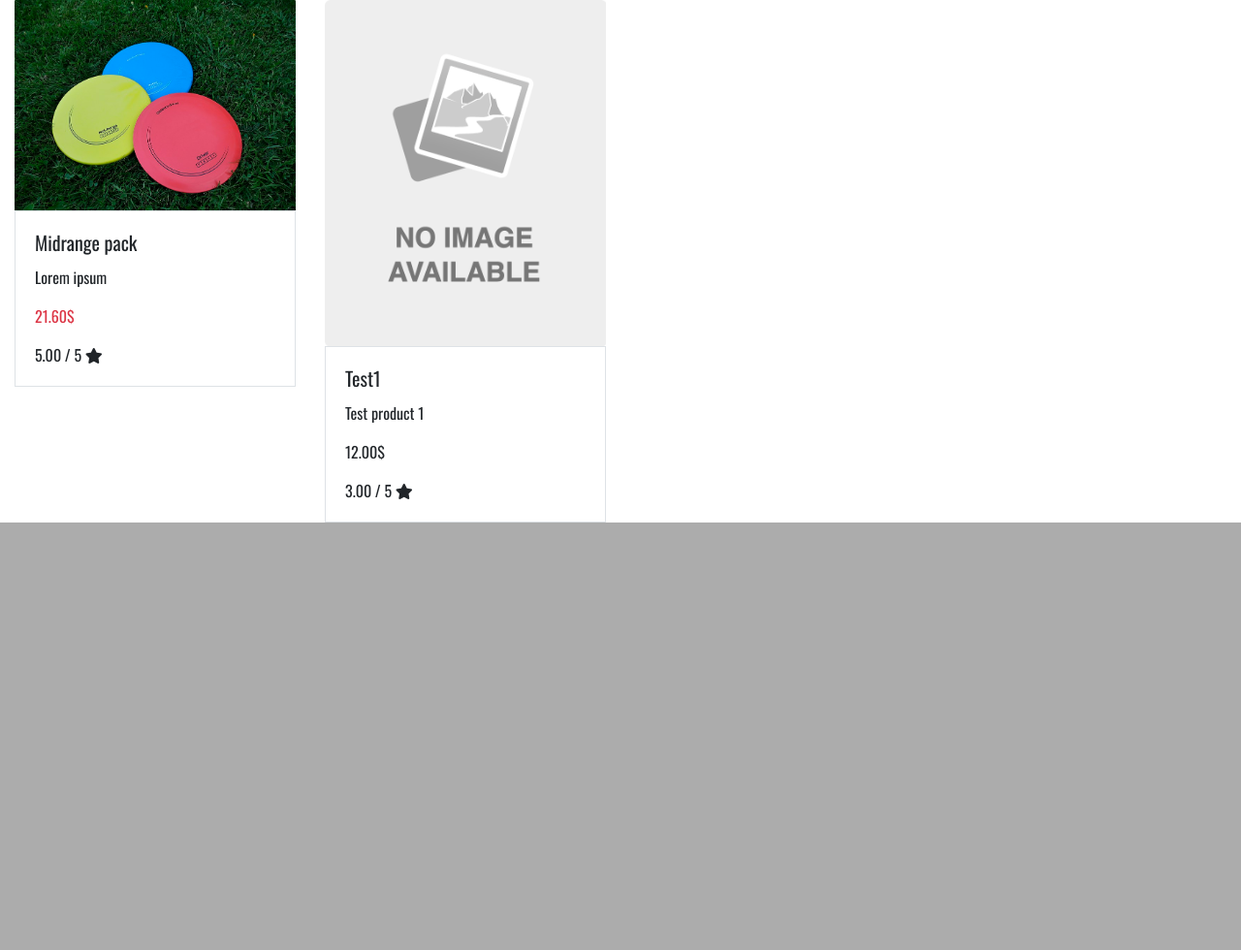
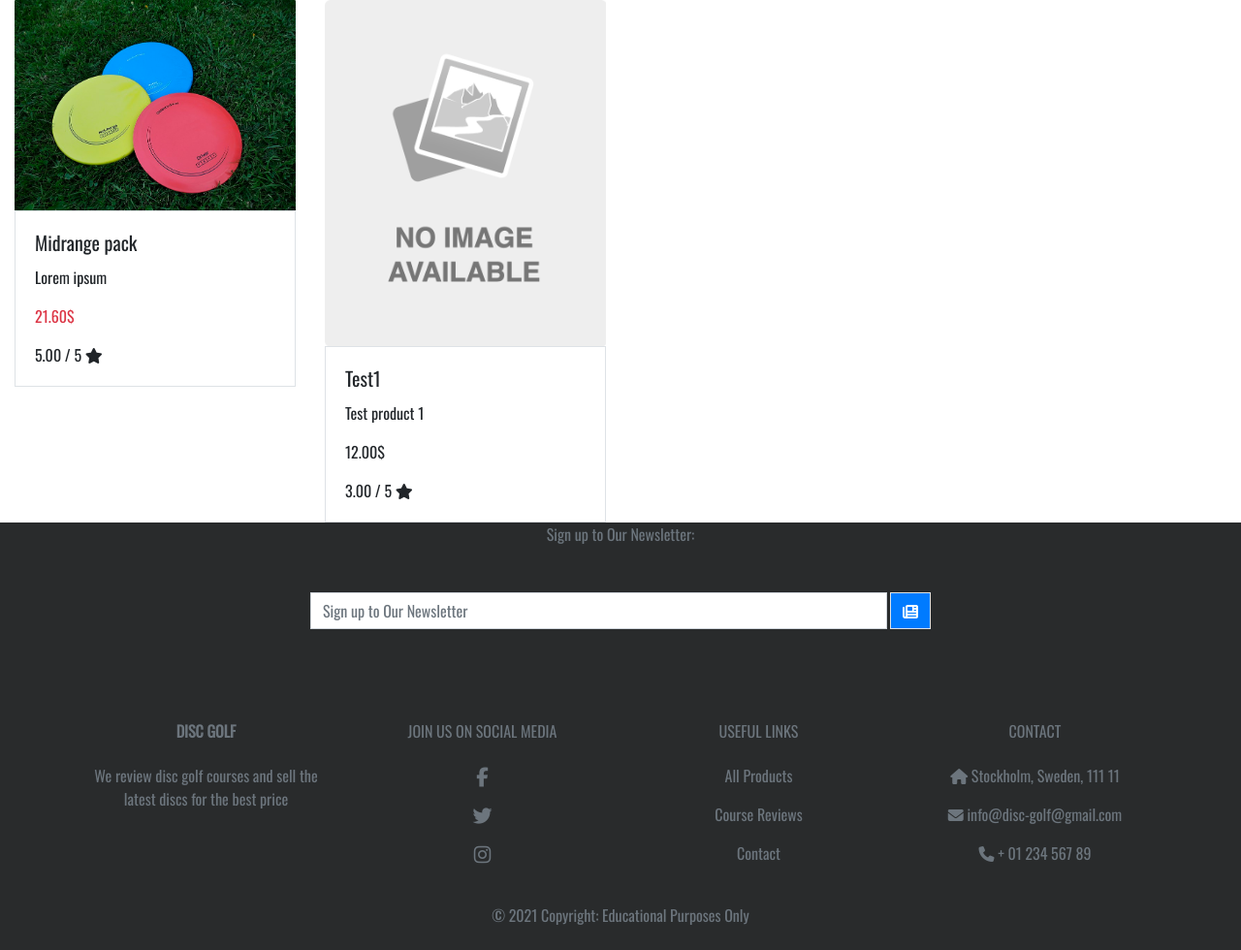
Before and after one commit to FilipWirsen/pp5-ci, a Django app: page / in a window 1280 px wide. Shown: the part 924-1904 px from the top of the page at 97% size. Before the commit the page ends 1463 px from the top, so only its background shows below. Run offline with Django 3.2, Linux system fonts and the light colour scheme; data comes from the database, SQL or seed files in the repository; some libraries are stand-ins or nearby versions.

Commit message:
Added footer

```diff
--- a/static/css/base.css
+++ b/static/css/base.css
@@ -34,6 +34,11 @@ body, html {
     display: none;
   }
 
+/* Footer */
+
+.footer {
+    background-color: #292b2c;
+}
 
 /* Home page */
 .image-text {
--- a/templates/base.html
+++ b/templates/base.html
@@ -9,10 +9,10 @@
   <meta name="viewport" content="width=device-width, initial-scale=1, shrink-to-fit=no">
 
   {% block corecss %}
-  <link rel="stylesheet" href="https://cdn.jsdelivr.net/npm/bootstrap@4.6.2/dist/css/bootstrap.min.css"
+    <link rel="stylesheet" href="https://cdn.jsdelivr.net/npm/bootstrap@4.6.2/dist/css/bootstrap.min.css"
     integrity="sha384-xOolHFLEh07PJGoPkLv1IbcEPTNtaed2xpHsD9ESMhqIYd0nLMwNLD69Npy4HI+N" crossorigin="anonymous">
-  <script src="https://kit.fontawesome.com/546d7fc263.js" crossorigin="anonymous"></script>
-  <link rel="stylesheet" href="{% static 'css/base.css' %}">
+    <script src="https://kit.fontawesome.com/df7dfe1a2f.js" crossorigin="anonymous"></script>
+    <link rel="stylesheet" href="{% static 'css/base.css' %}">
   {% endblock %}
 
   {% block extra_css %}
@@ -137,6 +137,93 @@
     <i class="fas fa-arrow-up"></i>
   </button>
 
+<footer class="text-center text-lg-start footer text-muted">
+    <div class="text-center">
+    <span>Sign up to Our Newsletter:</span>
+    <form method="GET" action="">
+        <div class="input-group w-50 pt-0 pt-sm-5 mx-auto">
+            <input class="form-control  rounded-0" type="text" name="Newsletter" placeholder="Sign up to Our Newsletter">
+            <div class="input-group-append">
+                <button class="form-control btn btn-primary border rounded-0 ml-1" type="submit">
+                    <i class="fas fa-newspaper"></i>
+                </button>
+            </div>
+        </div>
+    </form>
+    </div>
+
+    <!-- Section: Links  -->
+      <div class="container text-center text-md-start mt-5">
+        <!-- Grid row -->
+        <div class="row mt-3">
+          <!-- Grid column -->
+          <div class="col-md-3 col-lg-3 col-xl-3 mt-5 ">
+            <!-- Content -->
+            <h6 class="text-uppercase fw-bold mb-4">
+                <i class="fa-solid fa-flying-disc me-3"></i><strong>Disc Golf</strong>
+            </h6>
+            <p>
+                We review disc golf courses and sell the latest discs for the best price
+            </p>
+          </div>
+          <!-- Grid column -->
+
+          <!-- Grid column -->
+          <div class="col-md-4 col-lg-3 col-xl-3 mt-5">
+            <!-- Links -->
+            <h6 class="text-uppercase fw-bold mb-4">
+                Join us on Social Media
+            </h6>
+            <p>
+                <a href="" class="me-4 text-reset"><i class="fab fa-facebook-f fa-lg"></i></a>
+            </p>
+            <p>
+                <a href="" class="me-4 text-reset"><i class="fab fa-twitter fa-lg"></i></a>
+            </p>
+            <p>
+                <a href="" class="me-4 text-reset"><i class="fab fa-instagram fa-lg"></i></a>
+            </p>
+          </div>
+          <!-- Grid column -->
+
+          <!-- Grid column -->
+          <div class="col-md-4 col-lg-3 col-xl-3 mt-5">
+            <!-- Links -->
+            <h6 class="text-uppercase fw-bold mb-4">
+              Useful links
+            </h6>
+            <p>
+              <a href="{% url 'products' %}" class="text-reset">All Products</a>
+            </p>
+            <p>
+                <a href="#" class="text-reset">Course Reviews</a>
+            </p>
+            <p>
+              <a href="#" class="text-reset">Contact</a>
+            </p>
+          </div>
+          <!-- Grid column -->
+
+          <!-- Grid column -->
+          <div class="col-md-4 col-lg-3 col-xl-3 mt-5 ">
+            <!-- Links -->
+            <h6 class="text-uppercase fw-bold mb-4">Contact</h6>
+            <p><i class="fas fa-home me-3"></i> Stockholm, Sweden, 111 11</p>
+            <p>
+              <i class="fas fa-envelope me-3"></i>
+              info@disc-golf@gmail.com
+            </p>
+            <p><i class="fas fa-phone me-3"></i> + 01 234 567 89</p>
+          </div>
+          <!-- Grid column -->
+        </div>
+        <!-- Grid row -->
+      </div>
+    <div class="text-center p-4">
+      © 2021 Copyright: Educational Purposes Only
+    </div>
+  </footer>
+
   {% block postloadjs %}
     <script type="text/javascript">
         $('.toast').toast('show');
```
